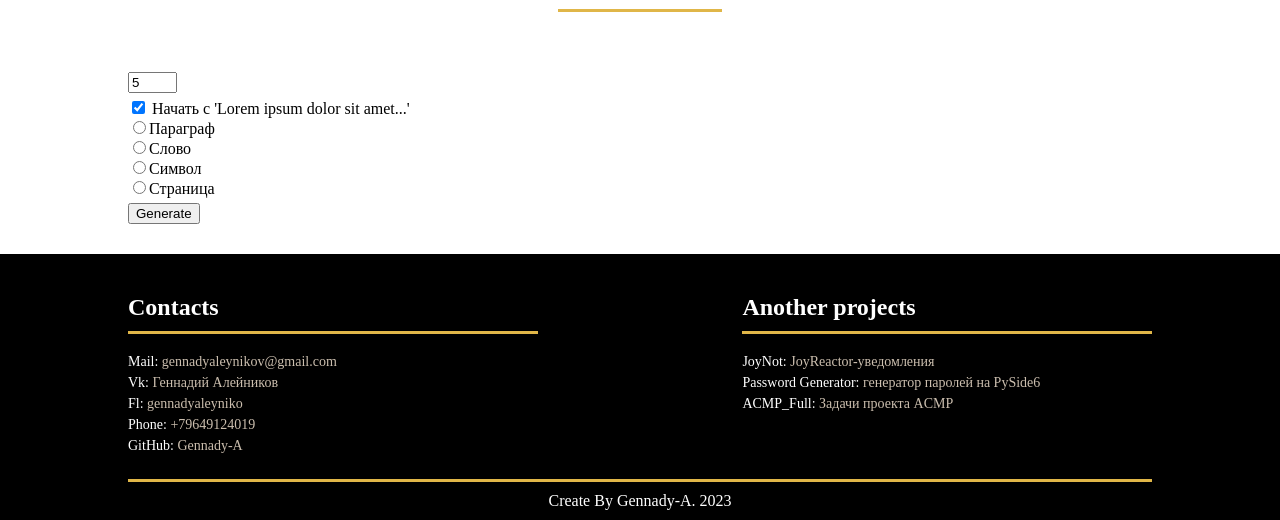
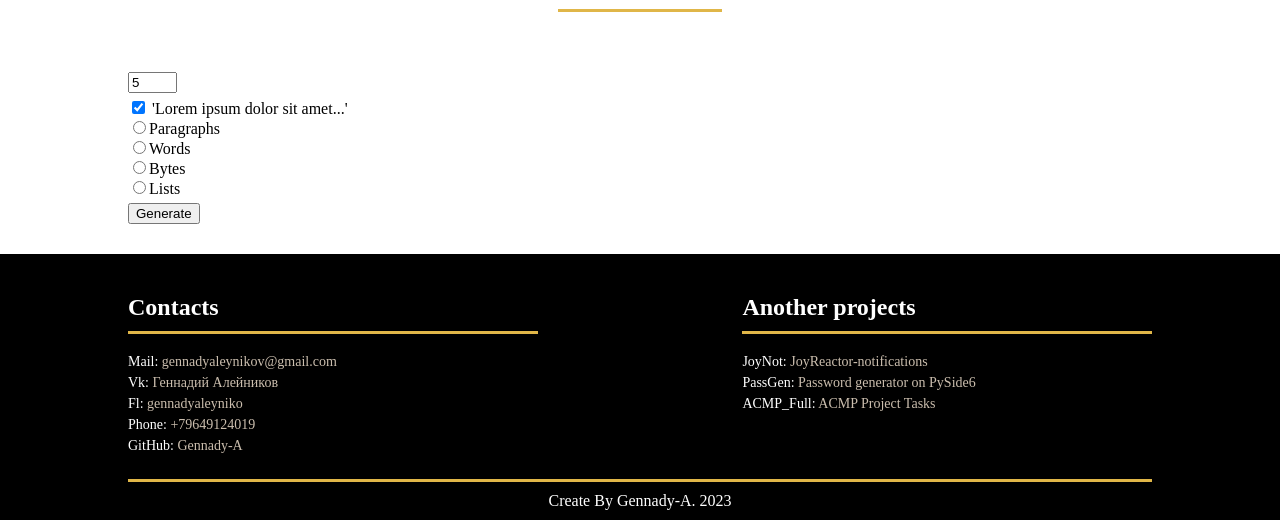
Before and after one commit to Gennady-A/Lorem-Ipsum-Site, a Django app: page /Eng in a window 1280 px wide. Shown: the part 3633-4153 px from the top of the page. Run offline with Django 4.2, Linux system fonts and the light colour scheme.

Commit message:
update generator for new language

```diff
--- a/main/templates/main/BaseTemp.html
+++ b/main/templates/main/BaseTemp.html
@@ -117,13 +117,13 @@
                     <input type="text" name="amount" value="5" size="3" id="amount" />
                     <p>
                         <input type="checkbox" name="start1" id="start" value="yes" checked="checked" />
-                        <label for="start">Начать с 'Lorem ipsum dolor sit amet...'</label><br>
-                        <input type="radio" name="what" value="paragraphs">Параграф<br>
-                        <input type="radio" name="what" value="words">Слово<br>
-                        <input type="radio" name="what" value="bytes">Символ<br>
-                        <input type="radio" name="what" value="lists">Страница
+                        <label for="start">'Lorem ipsum dolor sit amet...'</label><br>
+                        <input type="radio" name="what" value="paragraphs">{% block paragraphs %} {% endblock %}<br>
+                        <input type="radio" name="what" value="words">{% block words %} {% endblock %}<br>
+                        <input type="radio" name="what" value="bytes">{% block bytes %} {% endblock %}<br>
+                        <input type="radio" name="what" value="lists">{% block lists %} {% endblock %}
                     </p>
-                    <button type="submit" class="save btn btn-default">Generate</button>
+                    <button type="submit" class="save btn btn-default">{% block generateButton %} {% endblock %}</button>
                 </form>
                 </div>
 
@@ -150,9 +150,9 @@
             <div class="anotherProjectBlock">
                 <div class="anotherProjectHeader">{% block anotherProjects %} {% endblock %}</div>
                 <div class="anotherProjectAll">
-                    <p>JoyNot: <a class="projectEl" href="https://github.com/Gennady-A/JoyNot">JoyReactor-уведомления</a></p>
-                    <p>Password Generator: <a class="projectEl" href="https://github.com/Gennady-A/PasswordGenerator">генератор паролей на PySide6</a></p>
-                    <p>ACMP_Full: <a class="projectEl" href="https://github.com/Gennady-A/ACMP_Full">Задачи проекта ACMP</a></p>
+                    <p>JoyNot: <a class="projectEl" href="https://github.com/Gennady-A/JoyNot">{% block linkJoyNot %} {% endblock %}</a></p>
+                    <p>PassGen: <a class="projectEl" href="https://github.com/Gennady-A/PasswordGenerator">{% block linkPassGen %} {% endblock %}</a></p>
+                    <p>ACMP_Full: <a class="projectEl" href="https://github.com/Gennady-A/ACMP_Full">{% block linkACMP %} {% endblock %}</a></p>
                 </div>
             </div>
         </div>
--- a/main/templates/main/EmptyTemp.html
+++ b/main/templates/main/EmptyTemp.html
@@ -35,3 +35,7 @@
 
 
 {% block anotherProjects %} {% endblock %}
+
+{% block linkJoyNot %} {% endblock %}
+{% block linkPassGen %} {% endblock %}
+{% block linkACMP %} {% endblock %}
--- a/main/templates/main/EngTemp.html
+++ b/main/templates/main/EngTemp.html
@@ -31,7 +31,20 @@
 
 
 
+{% block paragraphs %}Paragraphs{% endblock %}
+{% block words %}Words{% endblock %}
+{% block bytes %}Bytes{% endblock %}
+{% block lists %}Lists{% endblock %}
+
+{% block generateButton %}Generate{% endblock %}
+
+
+
 {% block contacts %}Contacts{% endblock %}
 
 
 {% block anotherProjects %}Another projects{% endblock %}
+
+{% block linkJoyNot %}JoyReactor-notifications{% endblock %}
+{% block linkPassGen %}Password generator on PySide6{% endblock %}
+{% block linkACMP %}ACMP Project Tasks{% endblock %}
--- a/main/views.py
+++ b/main/views.py
@@ -2,6 +2,30 @@ from django.shortcuts import render
 import requests
 from bs4 import BeautifulSoup
 # Create your views here.
+
+def getLorem(data):
+    if ('amount' in data):
+        amount = data['amount']
+    else:
+        amount = 10
+
+    if ('what' in data):
+        what = data['what']
+    else:
+        what = 'words'
+
+    if ('start' in data):
+        start = 'yes'
+    else:
+        start = 'no'
+
+    url = f'https://www.lipsum.com/feed/xml?amount={amount}&what={what}&start={start}'
+
+    req = requests.get(url)
+    page = BeautifulSoup(req.text, "lxml")
+    ans = (page.find('lipsum')).text
+
+    return ans
 
 
 def main(request):
@@ -12,41 +36,28 @@ def lorem_ipsum(request):
 
 def rusLI(request):
     if request.method == 'POST':
-        url = 'http://www.lipsum.com/feed/xml'
         data = request.POST
-        print(data)
-        if ('amount' in data):
-            amount = data['amount']
-        else:
-            amount = 10
-
-        if ('what' in data):
-            what = data['what']
-        else:
-            what = 'words'
-
-        if ('start' in data):
-            start = 'yes'
-        else:
-            start = 'no'
-
-        ans = ''
-
-        url = f'https://www.lipsum.com/feed/xml?amount={amount}&what={what}&start={start}'
-        print(url)
-        req = requests.get(url)
-        page = BeautifulSoup(req.text, "lxml")
-        ans = (page.find('lipsum')).text
-        print(ans)
-
+        ans = getLorem(data)
         return render(request, 'main\RusTemp.html', {'generatorText': ans})
     return render(request, 'main\RusTemp.html')
 
 def engLI(request):
+    if request.method == 'POST':
+        data = request.POST
+        ans = getLorem(data)
+        return render(request, 'main\EngTemp.html', {'generatorText': ans})
     return render(request, 'main\EngTemp.html')
 
 def danLI(request):
+    if request.method == 'POST':
+        data = request.POST
+        ans = getLorem(data)
+        return render(request, 'main\DanTemp.html', {'generatorText': ans})
     return render(request, 'main\DanTemp.html')
 
 def deuLI(request):
+    if request.method == 'POST':
+        data = request.POST
+        ans = getLorem(data)
+        return render(request, 'main\DeuTemp.html', {'generatorText': ans})
     return render(request, 'main\DeuTemp.html')
```
Also changed, not shown: main/templates/main/DanTemp.html (+13 -0 lines), main/templates/main/DeuTemp.html (+12 -0 lines), main/templates/main/RusTemp.html (+13 -0 lines).
